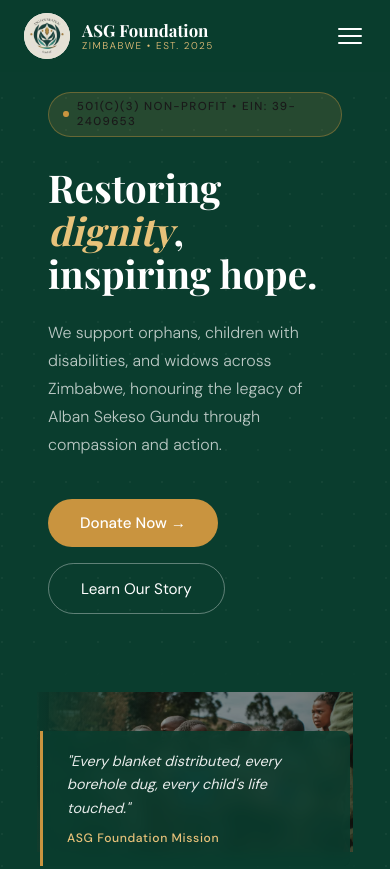
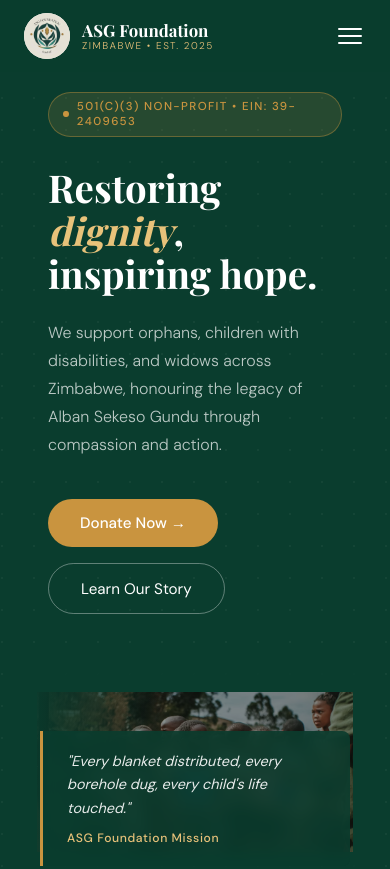
Before and after one commit to dashjeti/asg-foundation-website, a plain HTML site: page index.html in a window 390 px wide. Shown: the top 869 px of the page. Drawn offline with nearby package versions, Linux system fonts and the light colour scheme; a web font is replaced by a local one.

Commit message:
Restored gold/yellow colour to EIN badge for mobile

```diff
--- a/index.html
+++ b/index.html
@@ -265,7 +265,7 @@
       gap: 0.5rem;
       background: rgba(201, 148, 63, 0.15);
       border: 1px solid rgba(201, 148, 63, 0.4);
-      color: var(--gold-light);
+      color: var(--gold) !important;
       font-size: 0.72rem;
       font-weight: 500;
       letter-spacing: 0.12em;
@@ -278,9 +278,9 @@
 
     .hero-tag,
     .hero-tag * {
-      color: inherit;
-      text-decoration: none;
-      -webkit-text-fill-color: inherit;
+      color: var(--gold) !important;
+      text-decoration: none !important;
+      -webkit-text-fill-color: var(--gold) !important;
     }
 
     .hero-tag a,
@@ -288,9 +288,9 @@
     .hero-tag a:focus,
     .hero-tag a:active,
     .hero-tag a:visited {
-      color: inherit;
-      text-decoration: none;
-      -webkit-text-fill-color: inherit;
+      color: var(--gold) !important;
+      text-decoration: none !important;
+      -webkit-text-fill-color: var(--gold) !important;
     }
 
     .hero-tag::before {
@@ -298,7 +298,7 @@
       width: 6px;
       height: 6px;
       border-radius: 50%;
-      background: var(--gold);
+      background: var(--gold) !important;
     }
 
     .hero h1 {
```
